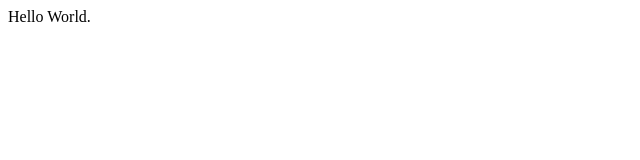
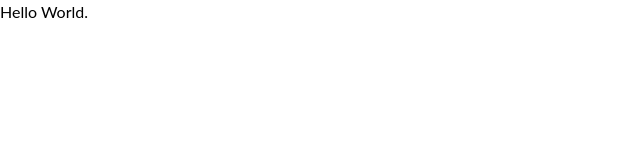
Before and after one commit to JhonatanOtalvaro/ProyectoDOO, a React (Create React App) app in the folder workiin_frontend/: page / in a window 1280 px wide. Shown: the top 160 px of the page, without its empty margins (0-640 px from the left). Built offline with nearby package versions, Linux system fonts and the light colour scheme.

Commit message:
Directivas de Tailwind

```diff
--- /dev/null
+++ b/workiin_frontend/src/index.css
@@ -0,0 +1,11 @@
+@tailwind base;
+@tailwind components;
+@tailwind utilities;
+
+body {
+    font-family: 'Lato', sans-serif;
+}
+
+.hide-scrollbar::-webkit-scrollbar{
+    display: none;
+}
--- a/workiin_frontend/src/index.js
+++ b/workiin_frontend/src/index.js
@@ -2,5 +2,6 @@
 import ReactDOM from 'react-dom';
 
 import App from './App';
+import './index.css';
 
 ReactDOM.render(<App />, document.getElementById('root'));
```
